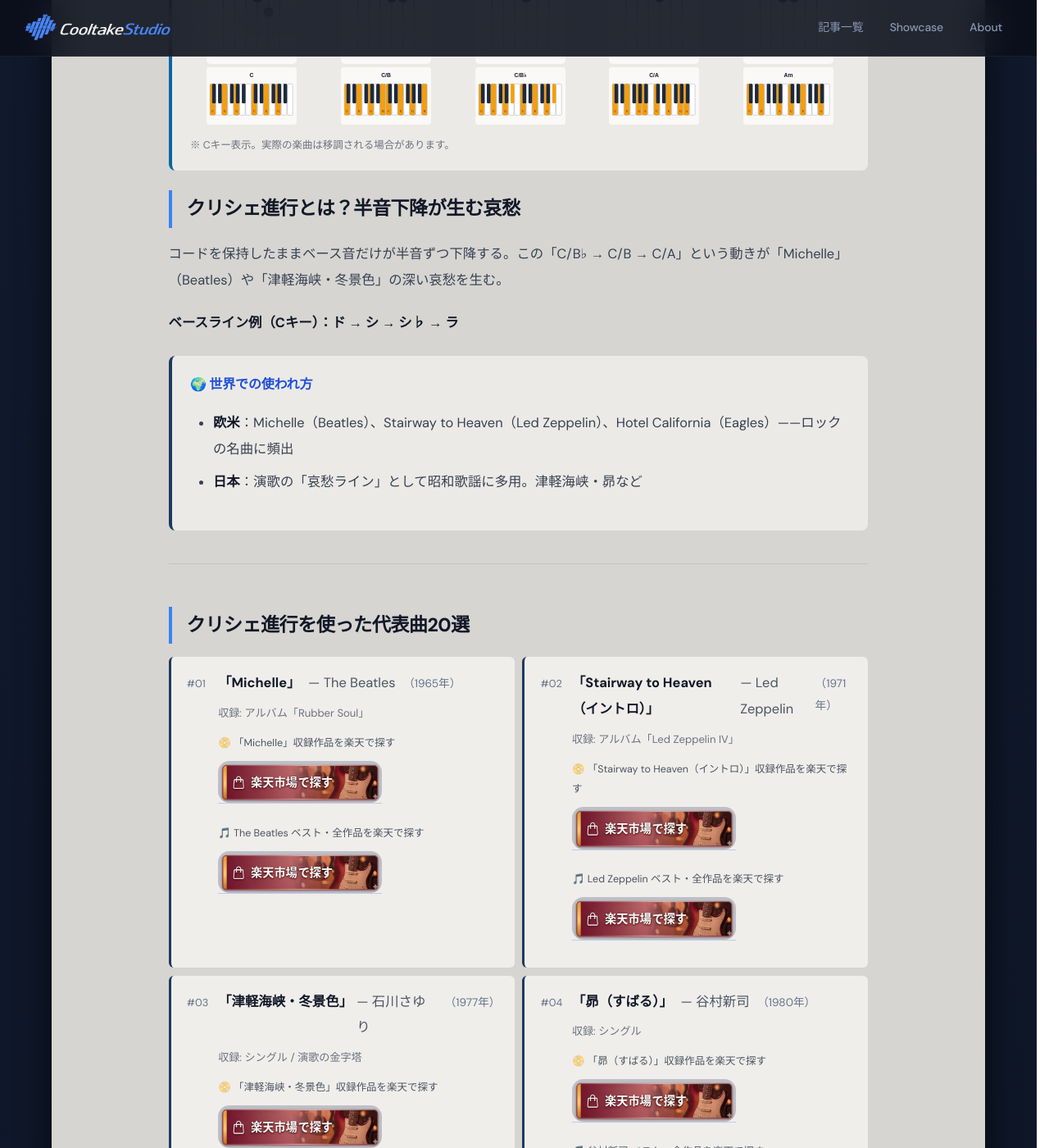
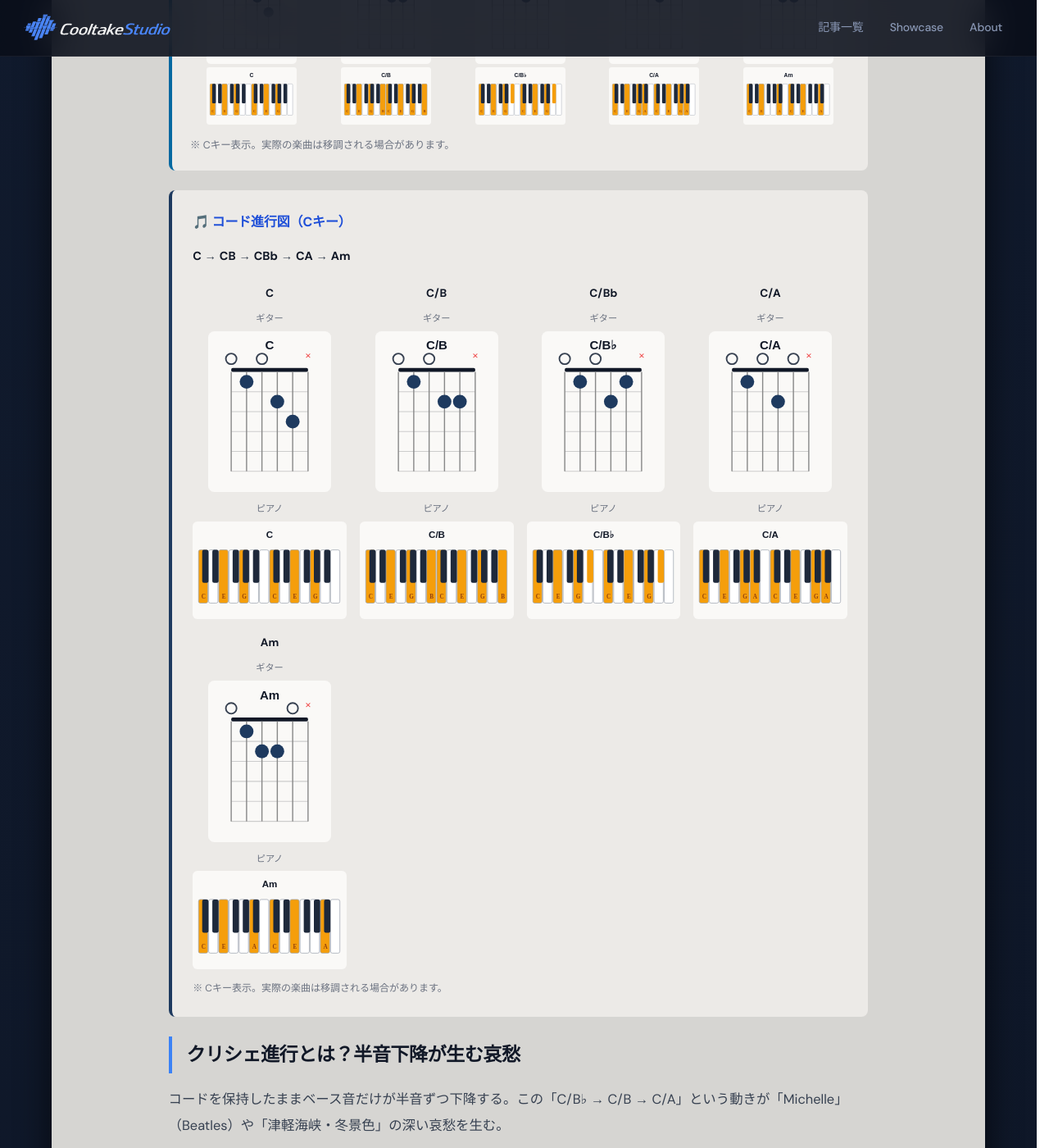
Before and after one commit to cooltake/cooltake-staging, a Jekyll site: the page built from _posts/2026-05-30-chord-progression-08-cliche.md, in a window 1280 px wide and 1400 px high, scrolled down 617 px. Shown: the whole window at 82% size. Built offline with Jekyll 4.4.1, drawn with Linux system fonts in a browser that asks for light colours; some web fonts are replaced.

Commit message:
fix: chord-08 diagram larger size 2-row layout

```diff
--- a/_posts/2026-05-30-chord-progression-08-cliche.md
+++ b/_posts/2026-05-30-chord-progression-08-cliche.md
@@ -20,6 +20,21 @@
 <div style="text-align:center;"><p style="font-size:.75rem;font-weight:700;color:#374151;margin:0 0 4px;">Am</p><img src="/assets/chord-diagrams/guitar-am.svg" alt="Am ギター" style="width:100%;max-width:110px;height:auto;display:block;margin:0 auto 4px;"><img src="/assets/chord-diagrams/piano-am.svg" alt="Am ピアノ" style="width:100%;max-width:110px;height:auto;display:block;margin:0 auto;"></div>
 </div>
 <p style="color:#6b7280;font-size:.78rem;margin:.8rem 0 0;">※ Cキー表示。実際の楽曲は移調される場合があります。</p>
+</div>
+
+
+
+<div style="background:#eceae7;border-radius:8px;padding:1.4rem 1.6rem;margin:1.5rem 0;border-left:4px solid #1e3a5f;">
+<h3 style="color:#111827;margin-top:0;font-size:1rem;font-weight:700;">🎵 コード進行図（Cキー）</h3>
+<p style="color:#374151;font-size:.9rem;margin:.4rem 0 1.2rem;"><strong>C</strong> → <strong>CB</strong> → <strong>CBb</strong> → <strong>CA</strong> → <strong>Am</strong></p>
+<div style="display:grid;grid-template-columns:repeat(4,1fr);gap:1rem;overflow-x:auto;">
+<div style="text-align:center;min-width:0;"><p style="font-size:.85rem;font-weight:700;color:#111827;margin:0 0 6px;">C</p><p style="font-size:.7rem;color:#6b7280;margin:0 0 4px;">ギター</p><img src="/assets/chord-diagrams/guitar-c.svg" alt="C ギター" style="width:100%;max-width:150px;height:auto;display:block;margin:0 auto 10px;"><p style="font-size:.7rem;color:#6b7280;margin:0 0 4px;">ピアノ</p><img src="/assets/chord-diagrams/piano-c.svg" alt="C ピアノ" style="width:100%;max-width:230px;height:auto;display:block;margin:0 auto;"></div>
+<div style="text-align:center;min-width:0;"><p style="font-size:.85rem;font-weight:700;color:#111827;margin:0 0 6px;">C/B</p><p style="font-size:.7rem;color:#6b7280;margin:0 0 4px;">ギター</p><img src="/assets/chord-diagrams/guitar-cb.svg" alt="C/B ギター" style="width:100%;max-width:150px;height:auto;display:block;margin:0 auto 10px;"><p style="font-size:.7rem;color:#6b7280;margin:0 0 4px;">ピアノ</p><img src="/assets/chord-diagrams/piano-cb.svg" alt="C/B ピアノ" style="width:100%;max-width:230px;height:auto;display:block;margin:0 auto;"></div>
+<div style="text-align:center;min-width:0;"><p style="font-size:.85rem;font-weight:700;color:#111827;margin:0 0 6px;">C/Bb</p><p style="font-size:.7rem;color:#6b7280;margin:0 0 4px;">ギター</p><img src="/assets/chord-diagrams/guitar-cbb.svg" alt="C/Bb ギター" style="width:100%;max-width:150px;height:auto;display:block;margin:0 auto 10px;"><p style="font-size:.7rem;color:#6b7280;margin:0 0 4px;">ピアノ</p><img src="/assets/chord-diagrams/piano-cbb.svg" alt="C/Bb ピアノ" style="width:100%;max-width:230px;height:auto;display:block;margin:0 auto;"></div>
+<div style="text-align:center;min-width:0;"><p style="font-size:.85rem;font-weight:700;color:#111827;margin:0 0 6px;">C/A</p><p style="font-size:.7rem;color:#6b7280;margin:0 0 4px;">ギター</p><img src="/assets/chord-diagrams/guitar-ca.svg" alt="C/A ギター" style="width:100%;max-width:150px;height:auto;display:block;margin:0 auto 10px;"><p style="font-size:.7rem;color:#6b7280;margin:0 0 4px;">ピアノ</p><img src="/assets/chord-diagrams/piano-ca.svg" alt="C/A ピアノ" style="width:100%;max-width:230px;height:auto;display:block;margin:0 auto;"></div>
+<div style="text-align:center;min-width:0;"><p style="font-size:.85rem;font-weight:700;color:#111827;margin:0 0 6px;">Am</p><p style="font-size:.7rem;color:#6b7280;margin:0 0 4px;">ギター</p><img src="/assets/chord-diagrams/guitar-am.svg" alt="Am ギター" style="width:100%;max-width:150px;height:auto;display:block;margin:0 auto 10px;"><p style="font-size:.7rem;color:#6b7280;margin:0 0 4px;">ピアノ</p><img src="/assets/chord-diagrams/piano-am.svg" alt="Am ピアノ" style="width:100%;max-width:230px;height:auto;display:block;margin:0 auto;"></div>
+</div>
+<p style="color:#6b7280;font-size:.75rem;margin:.8rem 0 0;">※ Cキー表示。実際の楽曲は移調される場合があります。</p>
 </div>
 
 
```
